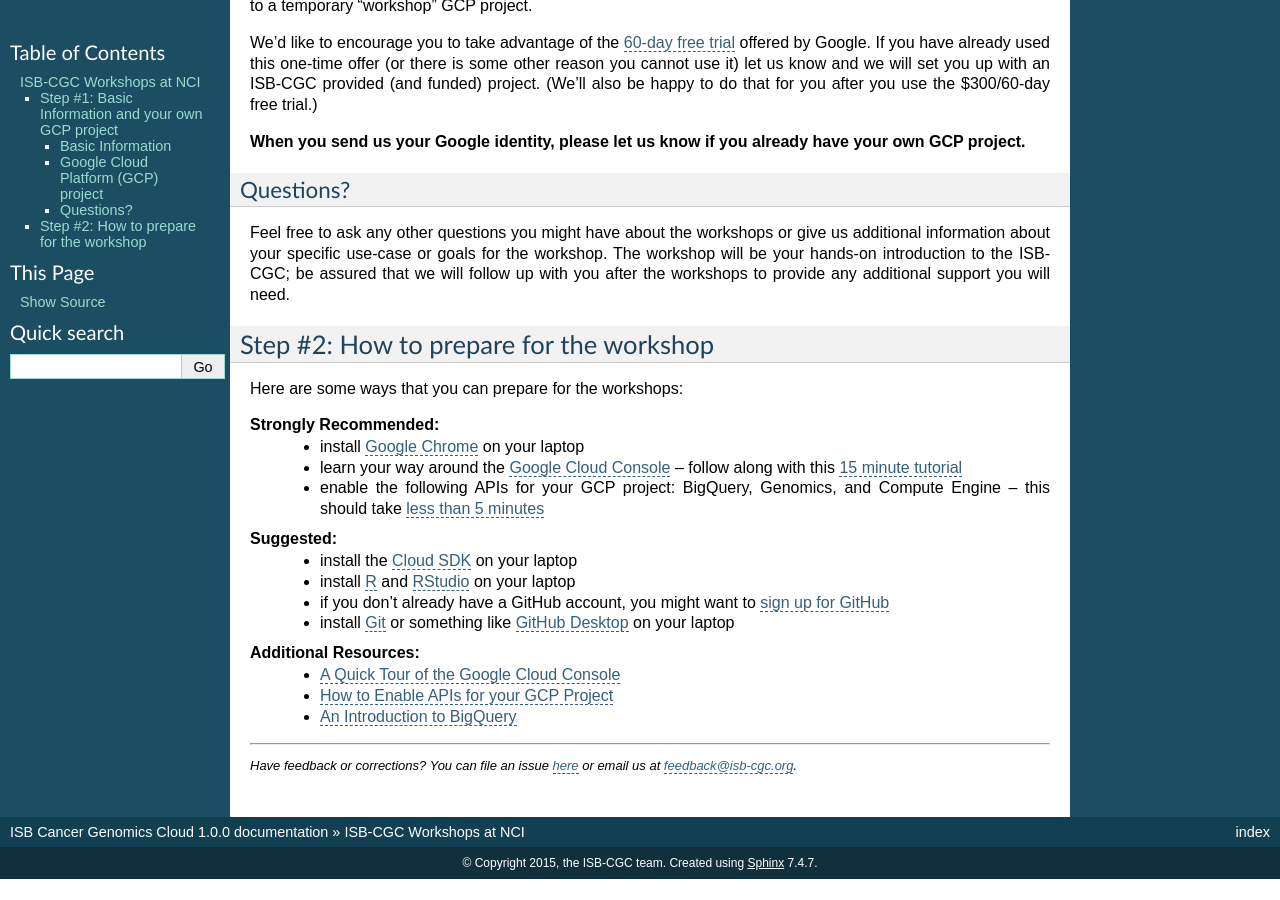
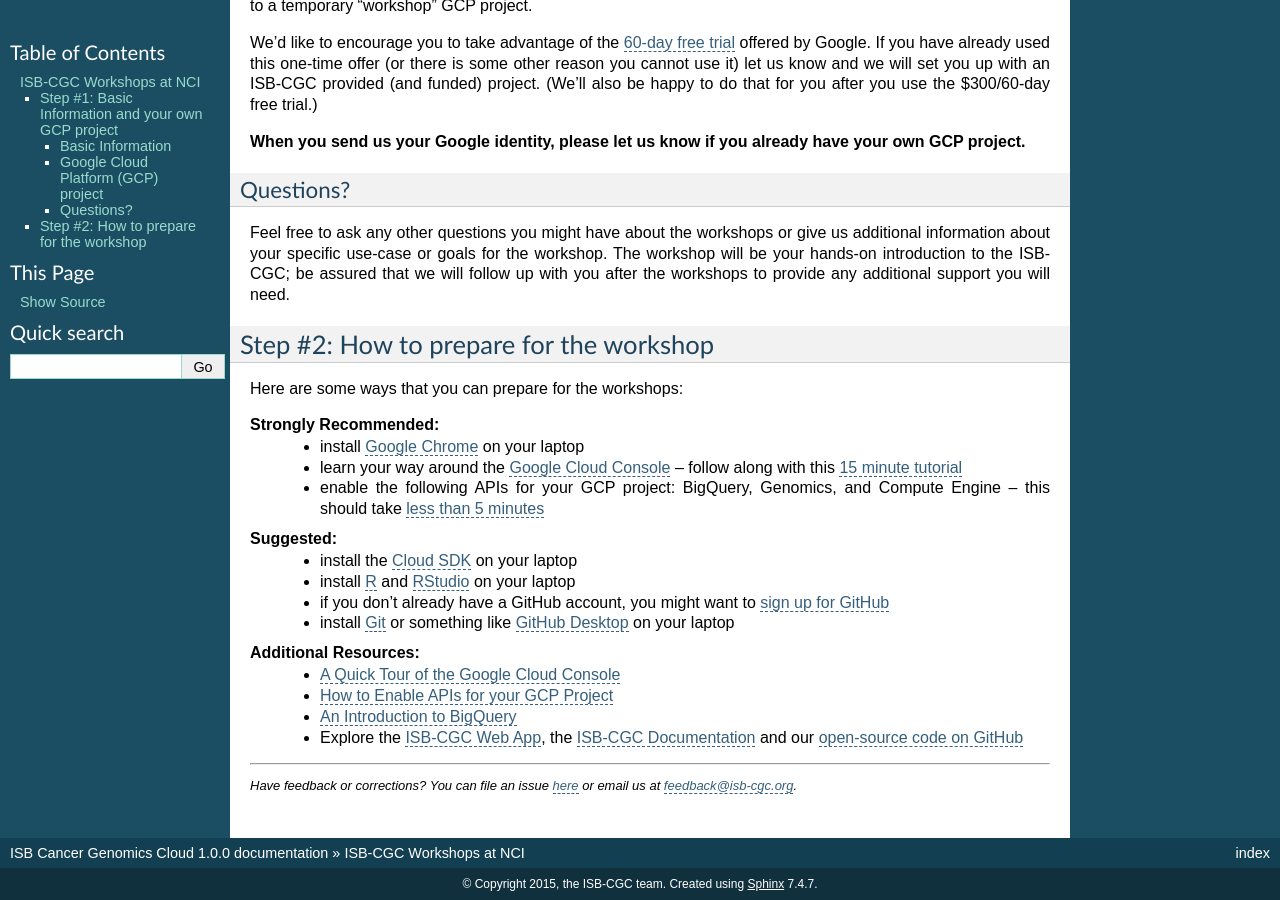
Before and after one commit to isb-cgc/readthedocs, a Sphinx documentation site: the page built from docs/source/sections/Workshop.rst, in a window 1280 px wide and 900 px high, scrolled down 549 px. Built offline with Sphinx 7.4.7, drawn with Linux system fonts in a browser that asks for light colours; before the commit the page ends 1428 px from its top, so only the background shows below that.

Commit message:
additional Workshop info

```diff
--- a/docs/source/sections/Workshop.rst
+++ b/docs/source/sections/Workshop.rst
@@ -70,3 +70,4 @@ Here are some ways that you can prepare for the workshops:
     * `A Quick Tour of the Google Cloud Console <https://raw.githubusercontent.com/isb-cgc/readthedocs/master/docs/include/intro_to_Console.pdf>`_
     * `How to Enable APIs for your GCP Project <https://raw.githubusercontent.com/isb-cgc/readthedocs/master/docs/include/enabling_new_APIs.pdf>`_
     * `An Introduction to BigQuery <https://raw.githubusercontent.com/isb-cgc/readthedocs/master/docs/include/intro_to_BigQuery.pdf>`_
+    * Explore the `ISB-CGC Web App <https://isb-cgc.appspot.com/>`_, the `ISB-CGC Documentation <http://isb-cancer-genomics-cloud.readthedocs.org/en/latest/>`_ and our `open-source code on GitHub <https://github.com/isb-cgc/>`_
```
